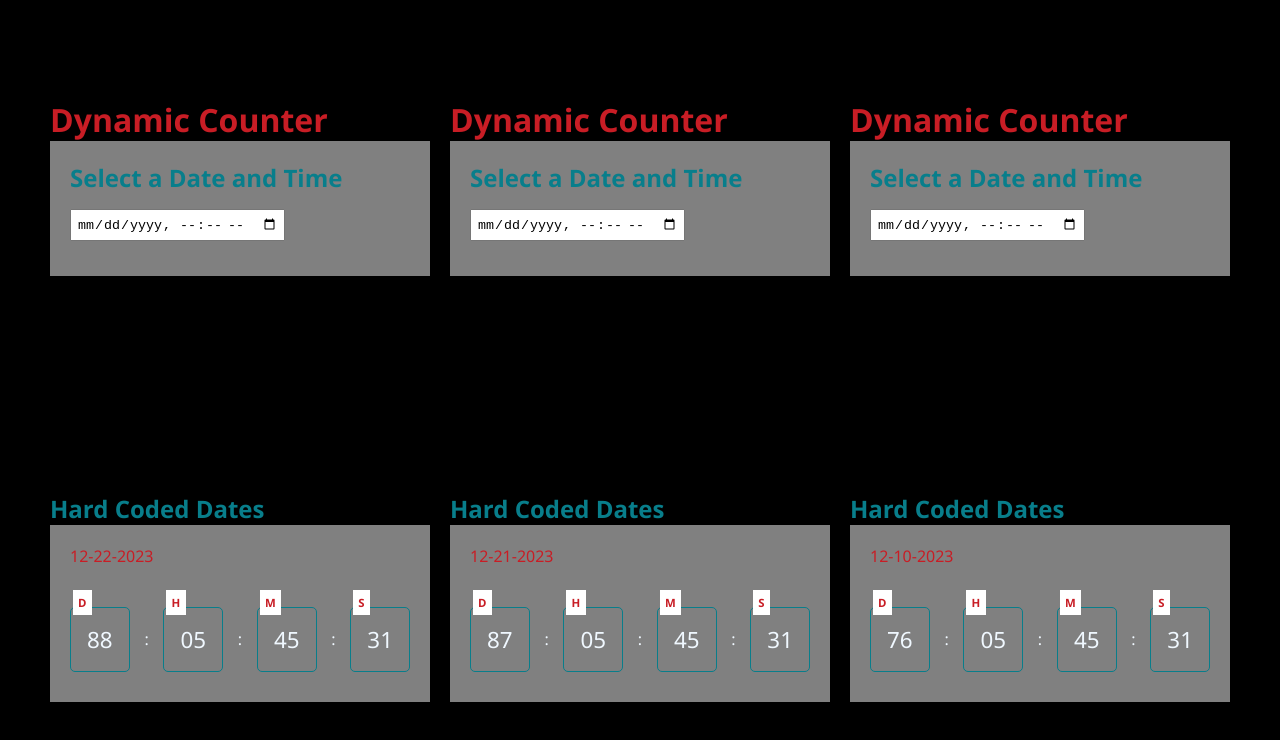
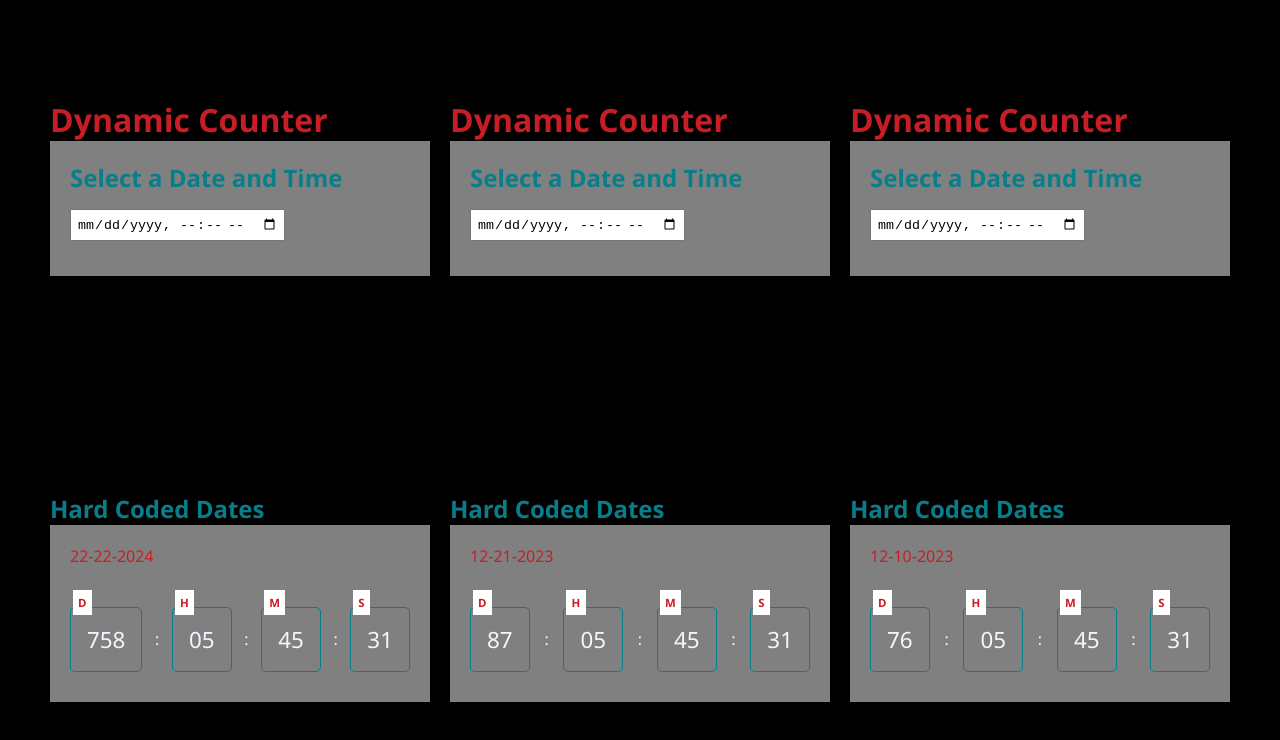
Before and after one commit to oscar-mcintosh/reuseable-countdown, a Nuxt app: page / in a window 1280 px wide. Shown: the top 740 px of the page. Built offline with nearby package versions, Linux system fonts and the light colour scheme.

Commit message:
Updated counter

```diff
--- a/pages/index.vue
+++ b/pages/index.vue
@@ -11,8 +11,8 @@
                 <h2>Hard Coded Dates</h2>
                 <div class="counter">
                     <Counter
-                        :year="2023"
-                        :month="12"
+                        :year="2024"
+                        :month="22"
                         :date="22"
                         :hour="23"
                         :minute="23"
```
